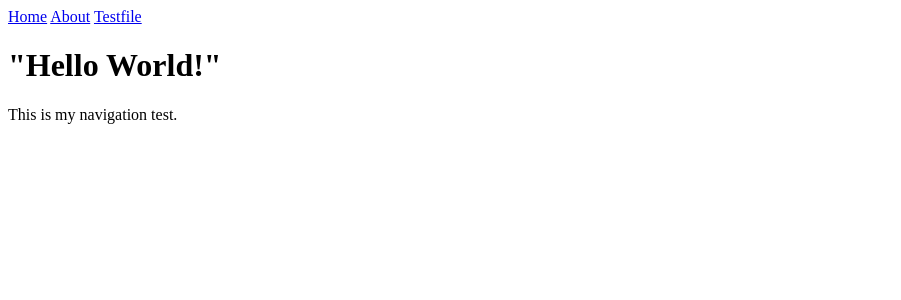
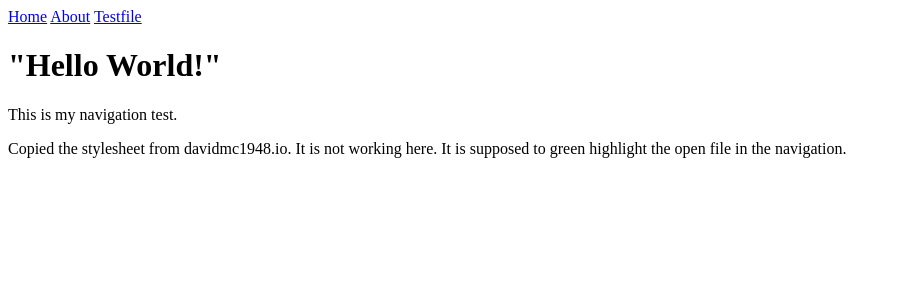
Before and after one commit to DavidMc1948/Navtest, a Jekyll site: the page built from index.html, in a window 1280 px wide. Shown: the top 300 px of the page, without its empty margins (0-901 px from the left). Built offline with Jekyll 4.4.1, drawn with Linux system fonts in a browser that asks for light colours.

Commit message:
Update index.html

```diff
--- a/index.html
+++ b/index.html
@@ -4,3 +4,5 @@ title: Home
 ---
     <h1> "Hello World!" </h1>
     <p>  This is my navigation test. </p>
+
+    <p>Copied the stylesheet from davidmc1948.io. It is not working here. It is supposed to green highlight the open file in the navigation. </p>
```
